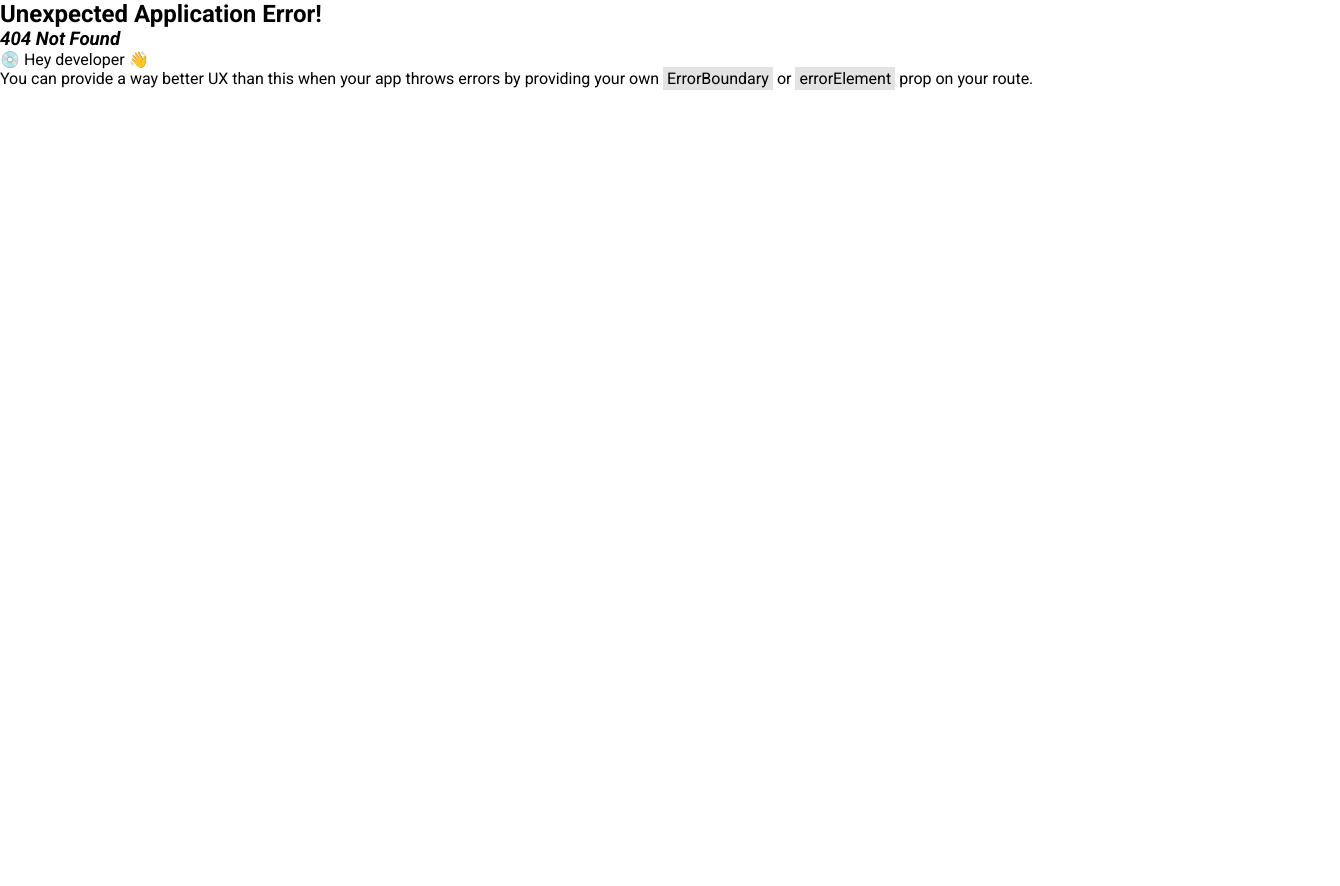
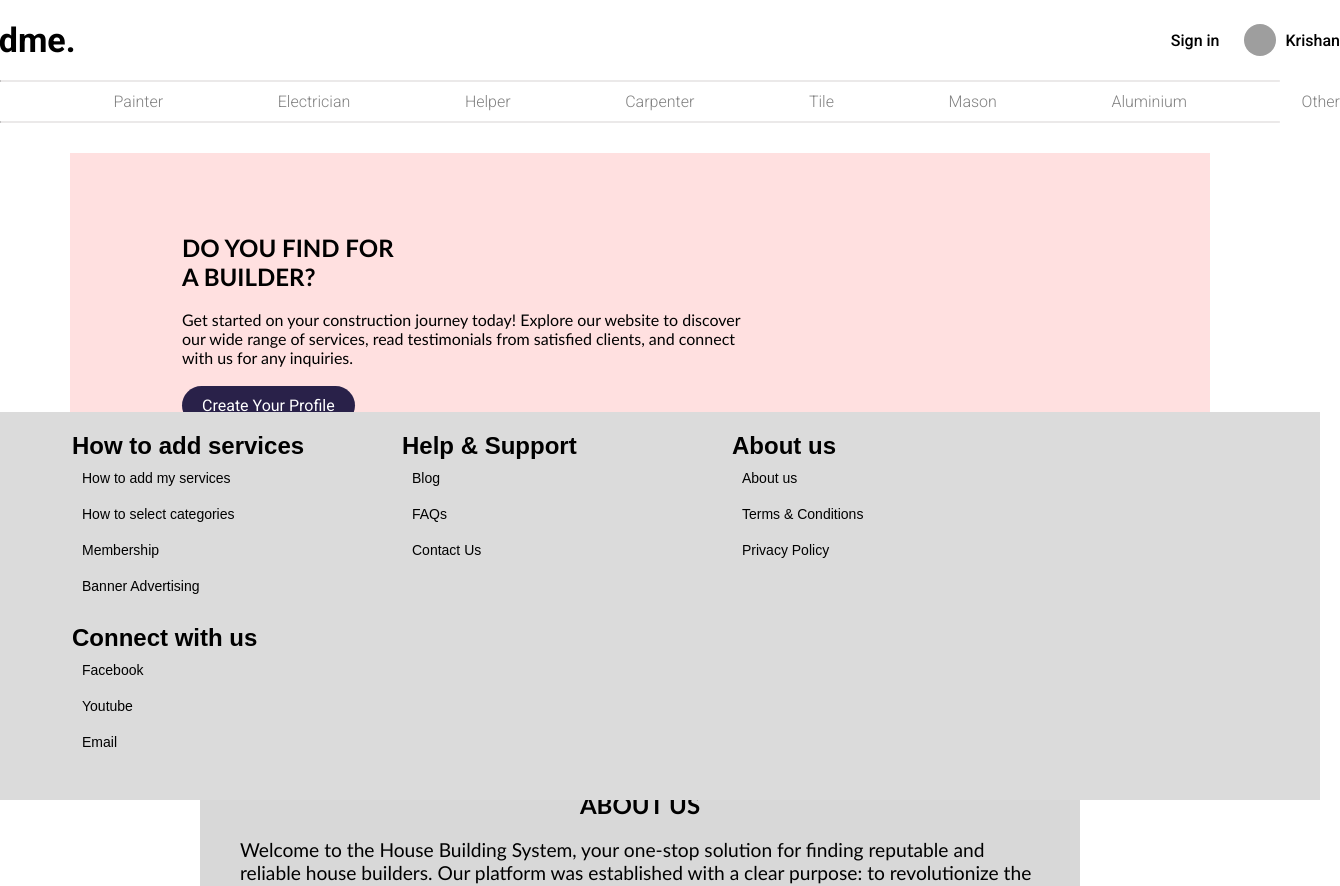
Before and after one commit to HoardWarrios/fe_buildme, a React (Vite) app: page /aboutus in a window 1280 px wide. Before the commit this address had no page. Shown: the top 886 px of the page, 1340 px wide, since content can reach past the window. Before the commit the page ends 800 px from the top, so only its background shows below. Built offline with nearby package versions, Linux system fonts and the light colour scheme; grey boxes are pictures that could not be loaded.

Commit message:
Footer and About us page
Footer and About us page

```diff
--- a/package.json
+++ b/package.json
@@ -9,8 +9,8 @@
     "preview": "vite preview"
   },
   "dependencies": {
-    "react": "^18.2.0",
-    "react-dom": "^18.2.0",
+    "react": "^18.3.1",
+    "react-dom": "^18.3.1",
     "react-router-dom": "^6.24.1",
     "sass": "^1.77.8"
   },
--- a/src/App.jsx
+++ b/src/App.jsx
@@ -12,6 +12,7 @@ import Add from "./pages/add/Add";
 import Orders from "./pages/orders/Orders";
 import Messages from "./pages/messages/Messages";
 import Message from "./pages/message/Message";
+import Aboutus from "./pages/aboutus/aboutus";
 
 
 
@@ -60,6 +61,10 @@ function App() {
           path: "/gig/:id",
           element: <Gig />,
         },
+        {
+          path: "/aboutus",
+          element: <Aboutus/>,
+        },
       ],
     },
     {
--- a/src/components/navbar/Navbar.jsx
+++ b/src/components/navbar/Navbar.jsx
@@ -60,6 +60,9 @@ function Navbar() {
                                 <Link className="link" to="/messages">
                                     Messages
                                 </Link>
+                                <Link className="link" to="/aboutus">
+                                    About
+                                </Link>
                                 <Link className="link" to="/">
                                     Logout
                                 </Link>
--- a/src/components/navbar/footer/Footer.jsx
+++ b/src/components/navbar/footer/Footer.jsx
@@ -1,11 +1,51 @@
 import React from "react";
+import { Link, useLocation } from "react-router-dom";
 import "./Footer.scss"
+
+
+
 
 
 
 const Footer = () => {
     return (
-        <div className="footer">Footer</div>
+        <div className="footer">
+            <div className="footer-container">
+
+
+            <div className="footer_row">
+
+
+                <div className="footer_col">
+                    <h2>How to add services</h2>
+                        <Link className="link" to="/"> <p>How to add my services</p></Link>
+                        <Link className="link" to="/"> <p>How to select categories</p></Link>
+                        <Link className="link" to="/"> <p>Membership</p></Link>
+                        <Link className="link" to="/"> <p>Banner Advertising</p></Link>
+                </div>
+
+                <div className="footer_col">
+                    <h2>Help & Support</h2>
+                        <Link className="link" to="/"> <p>Blog</p></Link>
+                        <Link className="link" to="/"> <p>FAQs</p></Link>
+                        <Link className="link" to="/"> <p>Contact Us</p></Link>
+                </div>
+                <div className="footer_col">
+                    <h2>About us</h2>
+                        <Link className="link" to="/"> <p>About us</p></Link>
+                        <Link className="link" to="/"> <p>Terms & Conditions</p></Link>
+                        <Link className="link" to="/"> <p>Privacy Policy</p></Link>
+                </div>
+                <div className="footer_col">
+                    <h2>Connect with us</h2>
+                        <Link className="link" to="/"> <p>Facebook</p></Link>
+                        <Link className="link" to="/"> <p>Youtube</p></Link>
+                        <Link className="link" to="/"> <p>Email</p></Link>
+                </div>
+
+            </div>
+        </div>
+        </div>
     )
 
 
@@ -13,4 +53,6 @@ const Footer = () => {
 }
 
 
+
+
 export default Footer;
--- a/src/components/navbar/footer/Footer.scss
+++ b/src/components/navbar/footer/Footer.scss
@@ -0,0 +1,69 @@
+body, html {
+    margin: 0;
+    padding: 0;
+    height: 100%;
+    font-family: Arial, Helvetica, sans-serif;
+  }
+
+  #root {
+    display: flex;
+    flex-direction: column;
+    min-height: 100vh;
+  }
+
+  main {
+    flex: 1;
+  }
+
+  .footer {
+    background-color: #dbdbdb;
+    padding: 20px;
+    width: 100%;
+    position: absolute;
+    bottom: 0;
+  }
+
+  .footer-container {
+    display: flex;
+    flex-direction: column;
+    // align-items: center;
+  }
+
+  .footer_content {
+    flex: 1;
+  }
+
+  .footer_row {
+    display: flex;
+    flex-wrap: wrap;
+    // margin-bottom: 10px;
+  }
+
+  .footer_col {
+    width: 20%;
+  padding: 0 22px; // Increase padding to add more space between columns
+  margin-bottom: 20px;
+  margin-left: 30px;
+
+    h2 {
+      font-family: Arial, Helvetica, sans-serif;
+    }
+
+    .link {
+      display: flex;
+      color: black;
+      text-decoration: none;
+      padding: 10px;
+
+      &:hover {
+        color: rgb(255, 255, 255);
+      }
+
+      p {
+        font-weight: 500;
+        font-family: "Montserrat", sans-serif;
+        font-size: 14px;
+        gap: 24px;
+      }
+    }
+  }
--- /dev/null
+++ b/src/pages/aboutus/aboutus.jsx
@@ -0,0 +1,43 @@
+import React from 'react'
+import "./aboutus.scss"
+
+const Aboutus = () => {
+    return (
+
+        <div className='about'>
+
+        <section className="banner-section">
+          <div className="banner-section">
+            <div className='banner_col1'>
+            <h1>DO YOU FIND FOR <br/> A BUILDER?</h1>
+            <br/>
+            <p>
+              Get started on your construction journey today! Explore our
+              website to discover our wide range of services, read testimonials
+              from satisfied clients, and connect with us for any inquiries.
+            </p><br/>
+            <button className="create-profile-button">Create Your Profile</button>
+            </div>
+
+        <div className='banner_col'>
+          <img src="src\images\pngwing 1.png" alt="Builder" className="intro-image" />
+          </div>
+          </div>
+        </section>
+
+
+         <section className='aboutbox'>
+            <h1>ABOUT US</h1>
+            <br/>
+            <p>Welcome to the House Building System, your one-stop solution for finding reputable and reliable house builders. Our platform was established with a clear purpose: to revolutionize the house building industry by simplifying the process of connecting homeowners with skilled builders. We understand the challenges homeowners face when searching for the perfect builder to bring their dream home to life, and we are here to make that journey smooth and stress-free.</p>
+            <br/><p>At House Building System, our mission is to create a streamlined and efficient platform that empowers homeowners to make informed decisions while connecting with house builders. We aim to bridge the gap between homeowners and builders, providing a central hub where both parties can interact, collaborate, and create something extraordinary together. Our goal is to transform the house building experience by incorporating cutting-edge technology with a personal touch, ensuring that the process is not only efficient but also enjoyable.</p>
+            <br/><h4><b>Join Us on this Journey</b></h4>
+            <p>Whether you are a homeowner with dreams of a perfect home or a builder seeking new opportunities, House Building System welcomes you to join our platform. Together, let's redefine the house building experience and turn dreams into reality. Explore our website, connect with like-minded individuals, and embark on an exciting journey of building and creating homes that leave a lasting legacy.</p>
+            <br/><h4><i><b>House Building System - Building Homes, Building Dreams.</b></i></h4>
+        </section>
+
+        </div>
+    )
+}
+
+export default Aboutus
--- /dev/null
+++ b/src/pages/aboutus/aboutus.scss
@@ -0,0 +1,77 @@
+.aboutbox {
+    margin-left: 200px;
+    margin-right: 200px;
+    padding: 30px;
+    background-color: #d8d8d8;
+    margin-bottom: 30px;
+    margin-top: 30px;
+
+
+    h1{
+        text-align: center;
+        font-family:'Trebuchet MS', 'Lucida Sans Unicode', 'Lucida Grande', 'Lucida Sans', Arial, sans-serif;
+    }
+
+    h4 {
+        font-size: 1.5em;
+      margin-left: 10px;
+      font-family:'Trebuchet MS', 'Lucida Sans Unicode', 'Lucida Grande', 'Lucida Sans', Arial, sans-serif;
+    }
+
+    p {
+      font-size: 1.2em;
+      margin-left: 10px;
+      margin-right: 10px;
+      font-family:'Trebuchet MS', 'Lucida Sans Unicode', 'Lucida Grande', 'Lucida Sans', Arial, sans-serif;
+    }
+  }
+
+  .banner-section{
+    margin-left: 70px;
+    margin-right: 70px;
+    background-color: #ffe0e0;
+    margin-bottom: 0px;
+    margin-top: 30px;
+    display: flex;
+    flex-wrap: wrap;
+
+    img {
+        width: 270px;
+        height: 300px;
+        object-fit: cover;
+        margin-bottom: 1px;
+        margin-left: 150px;
+
+      }
+      .banner_col1{
+        width: 60%;
+        padding: 0 32px; // Increase padding to add more space between columns
+        margin-top: 50px;
+      }
+    .banner_col2{
+        width: 10%;
+        padding: 0 3px; // Increase padding to add more space between columns
+  }
+  h1{
+    font-family:'Trebuchet MS', 'Lucida Sans Unicode', 'Lucida Grande', 'Lucida Sans', Arial, sans-serif;
+    margin-left: 10px;
+    }
+    p {
+        font-size: 1em;
+        margin-left: 10px;
+        margin-right: 10px;
+        font-family:'Trebuchet MS', 'Lucida Sans Unicode', 'Lucida Grande', 'Lucida Sans', Arial, sans-serif;
+      }
+
+      .create-profile-button {
+        margin-left: 10px;
+        padding: 10px 20px;
+        font-size: 1em;
+        color: #fff;
+        background-color: #292149;
+        border: none;
+      cursor: pointer;
+      border-radius: 25px;
+      }
+
+}
```
Also changed, not shown: src/images/pngwing 1.png (added), 1 other file (tests, documents, lock files or other folders).
